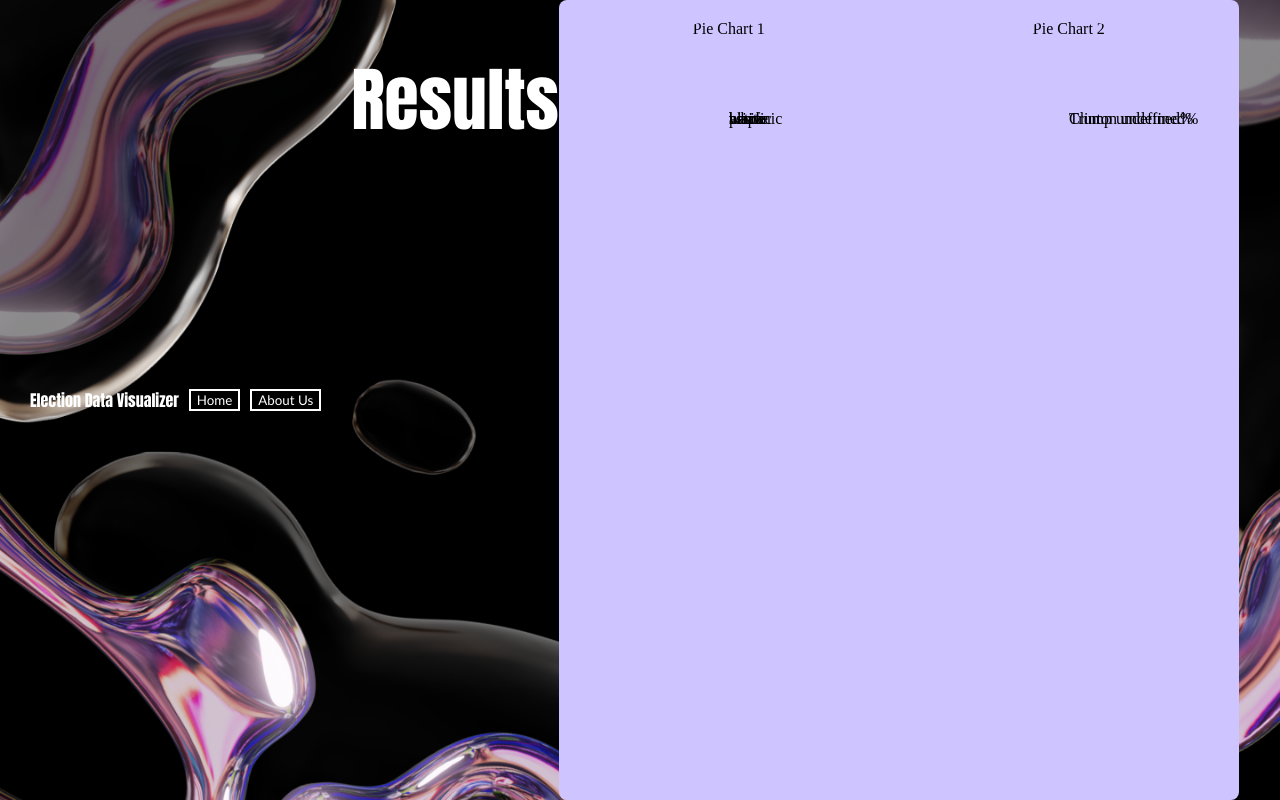
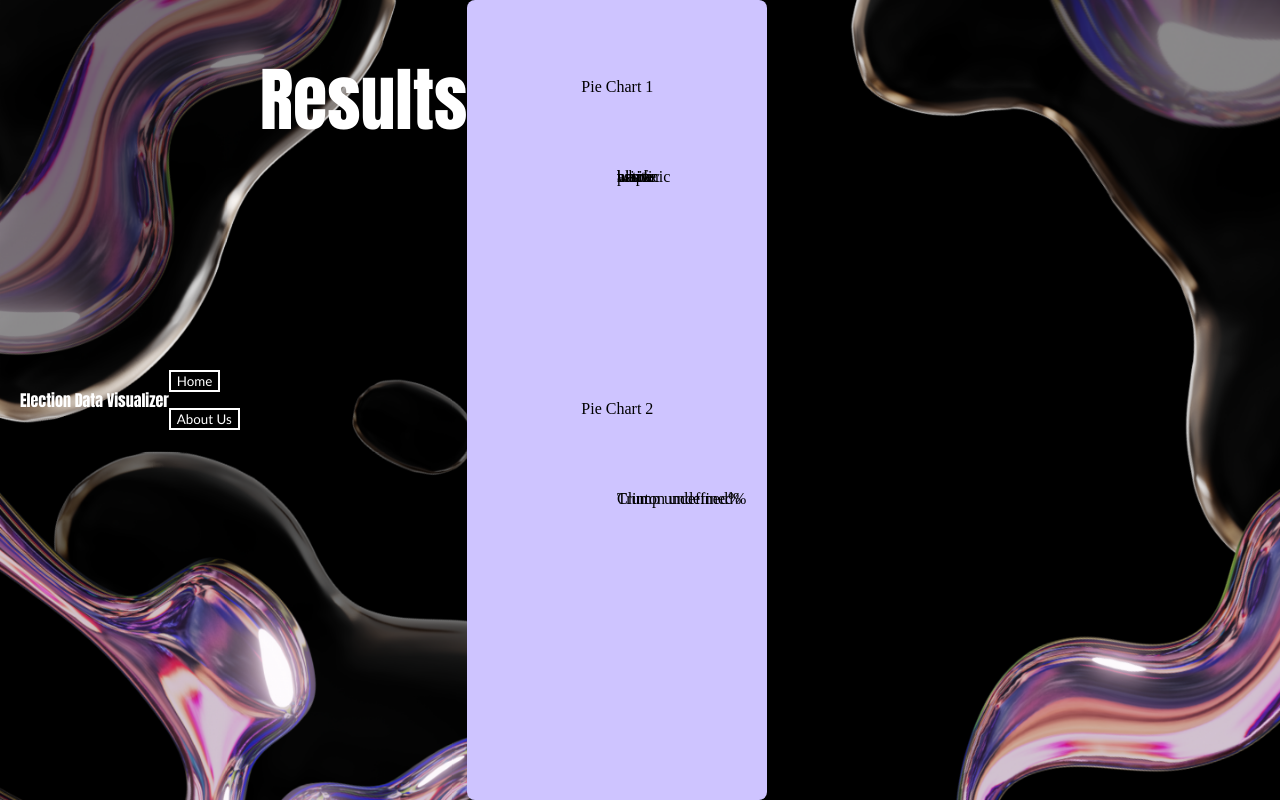
Before and after one commit to stellathompson/fighting-fish, a Flask app: template Election Website/templates/index.html in a window 1280 px wide. Run offline with Flask 3, Linux system fonts and the light colour scheme; the template is opened without the code that fills it, so the values that code supplies are empty; some libraries are stand-ins or nearby versions.

Commit message:
messing around with formatting

```diff
--- a/Election Website/static/styles.css
+++ b/Election Website/static/styles.css
@@ -22,75 +22,57 @@ body, html {
   to {color: white;}
 }
 
-.MenuBar{
+
+.MenuBar {
   display: flex;
   justify-content: space-between;
   align-items: center;
+  padding: 20px;
 }
 
-.ButtonsContainer{
-  margin-right: 30px;
-  display: flex;
+
+.RunningHead {
+  color: white;
+  font-family: Impact, fantasy;
+  margin-left: 0;
 }
 
-.RunningHead{
-  margin-left: 30px;
-  color: white;
-  font-family: Impact, fantasy;
-  text-align: left;
-}
 
-.Header{
+.Header {
   color: white;
   font-family: Impact, fantasy;
   font-size: 70px;
   text-align: center;
+  flex-grow: 1;
 }
 
-.Button button{
+.Button button {
   background-color: transparent;
   color: white;
   border: 2px solid white;
   font-family: "Trebuchet MS", sans-serif;
-  margin-left: 10px;
+  margin-left: 0; /* Removed */
   transition-duration: 0.3s;
 }
 
-.Button button:hover{
+
+.Button button:hover {
   background-color: white;
   color: black;
   border: 2px solid white;
   font-family: "Trebuchet MS", sans-serif;
-  margin-left: 10px;
+  margin-left: 0;
   transition-duration: 0.3s;
 }
 
+
 .container {
   display: flex;
+  flex-direction: column;
   justify-content: center;
-  align-items: flex-start;
+  align-items: center;
   text-align: center;
   background-color: rgb(206, 196, 255);
   border-radius: 8px;
   height: 100vh;
 }
-
-.flower {
-  margin: 20px;
-  position: relative;
-  border-radius: 300px;
-  height: 300px;
-  width: 300px;
-  overflow: hidden;
-}
-
-.petal {
-  position: absolute;
-  left: 150px;
-  top: -150px;
-  background: lavender;
-  height: 300px;
-  width: 300px;
-  box-shadow: 0 0 60px -5px black;
-  transform-origin: bottom left;
-}
```
